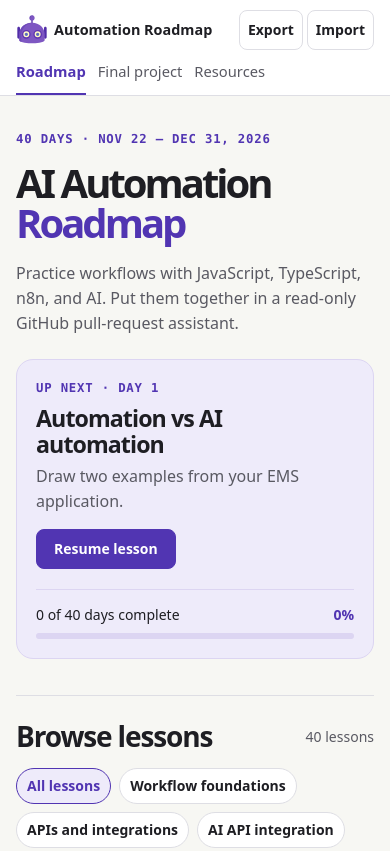
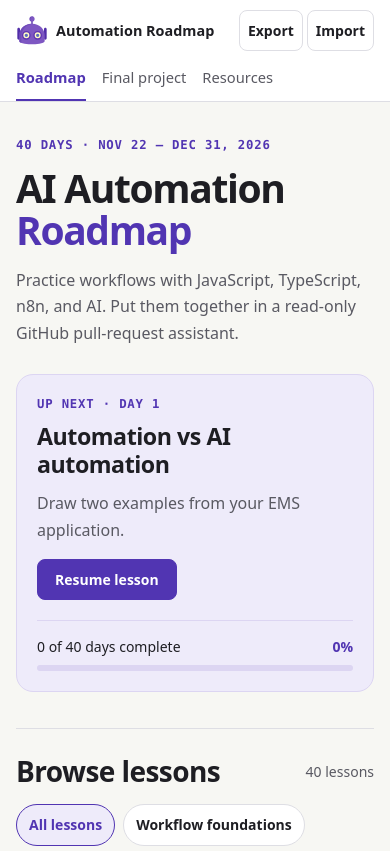
Before and after one commit to rhythm162k/AI_Automation_Roadmap, a plain HTML site: page index.html in a window 390 px wide. Shown: the top 851 px of the page. Drawn offline with Linux system fonts and the light colour scheme.

Commit message:
ui changes

```diff
--- a/styles.css
+++ b/styles.css
@@ -502,18 +502,46 @@ footer {
   .wrap {
     width: calc(100% - 32px);
   }
+  body {
+    line-height: 1.65;
+  }
+  h1,
+  h2,
+  h3 {
+    line-height: 1.22;
+    letter-spacing: -0.02em;
+  }
+  .top-inner {
+    grid-template-columns: minmax(0, 1fr) auto;
+    row-gap: 4px;
+  }
   .hero,
   .gallery,
   .resources,
   .project-preview {
-    grid-template-columns: 1fr;
+    grid-template-columns: minmax(0, 1fr);
+  }
+  .hero {
+    gap: 28px;
   }
   .intro h1 {
-    font-size: clamp(2.5rem, 10vw, 3.5rem);
+    margin-block: 12px 16px;
+    font-size: clamp(2.25rem, 10vw, 3.5rem);
+    line-height: 1.08;
+    letter-spacing: -0.035em;
   }
   .brand {
-    gap: 6px;
+    gap: 8px;
     font-size: 0.9rem;
+    line-height: 1.35;
+    white-space: normal;
+  }
+  .app-logo {
+    flex: none;
+  }
+  .sections {
+    flex-wrap: wrap;
+    gap: 0 16px;
   }
   .backup {
     gap: 4px;
@@ -521,10 +549,88 @@ footer {
   .backup .outline {
     padding-inline: 8px;
   }
+  .section-header {
+    flex-wrap: wrap;
+    gap: 4px 12px;
+  }
   .filter {
-    padding: 6px 10px;
+    padding: 8px 12px;
+  }
+  .gallery,
+  .resources {
+    gap: 16px;
+  }
+  .resume-card,
+  .card-body,
+  .lesson,
+  .surface,
+  .resource {
+    padding: 20px;
+  }
+  .resume-card h2,
+  .card h3 {
+    margin-block: 8px 12px;
+  }
+  .card-preview p,
+  .exercise p {
+    margin-top: 8px;
+  }
+  .step-buttons {
+    flex-wrap: wrap;
   }
   footer {
     flex-wrap: wrap;
   }
 }
+
+@media (prefers-reduced-motion: no-preference) {
+  :root {
+    --motion-ease: cubic-bezier(0.22, 1, 0.36, 1);
+  }
+  .intro,
+  .resume-card,
+  .secondary {
+    animation: enter 340ms var(--motion-ease) backwards;
+  }
+  .resume-card {
+    animation-delay: 50ms;
+  }
+  .status {
+    animation: enter 180ms var(--motion-ease);
+  }
+  .sections a,
+  .outline,
+  .filter,
+  .primary,
+  .card,
+  .resource,
+  .app-logo {
+    transition: 160ms var(--motion-ease);
+    transition-property: color, background-color, border-color, box-shadow, transform;
+  }
+  .outline:active:not(:disabled),
+  .filter:active,
+  .primary:active:not(:disabled) {
+    transform: scale(0.98);
+  }
+  @keyframes enter {
+    from {
+      opacity: 0.7;
+      transform: translateY(8px);
+    }
+    to {
+      opacity: 1;
+      transform: translateY(0);
+    }
+  }
+}
+
+@media (hover: hover) and (prefers-reduced-motion: no-preference) {
+  .card:hover,
+  .resource:hover {
+    transform: translateY(-2px);
+  }
+  .brand:hover .app-logo {
+    transform: rotate(-8deg);
+  }
+}
```
